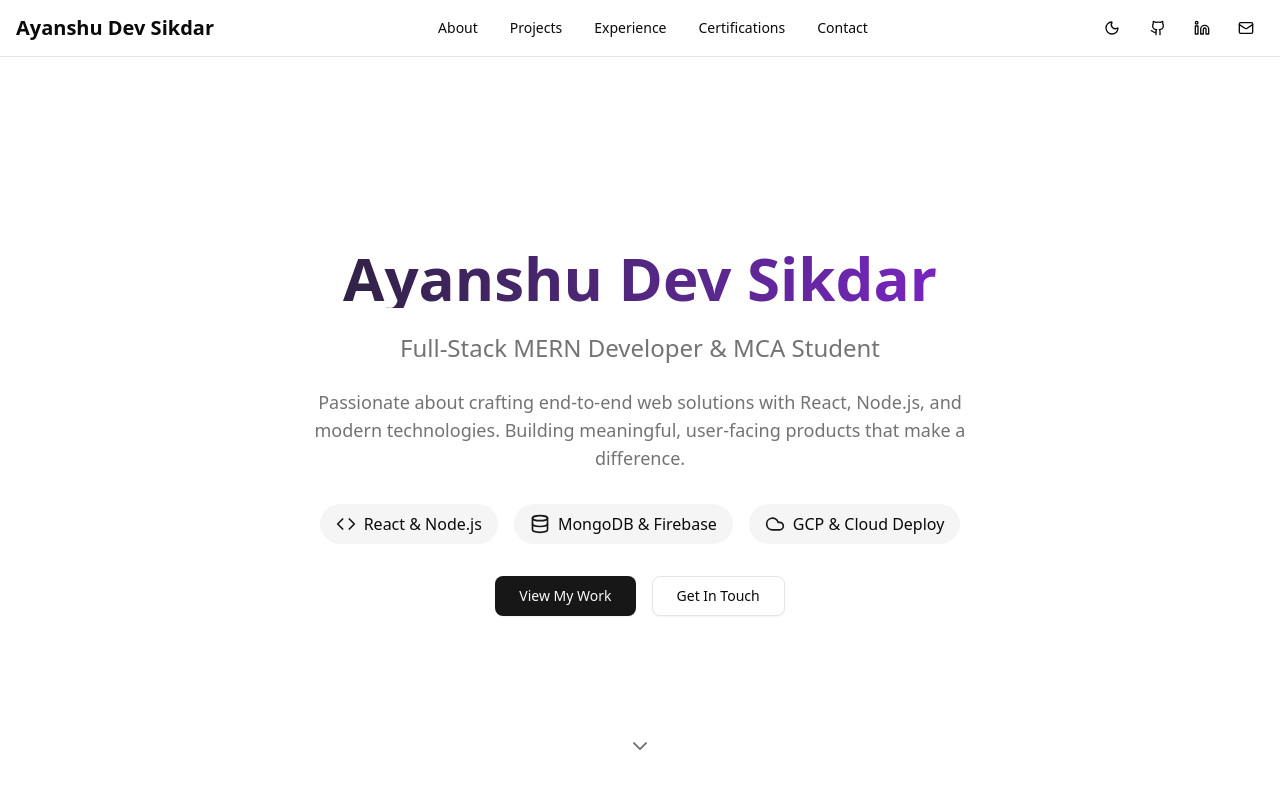
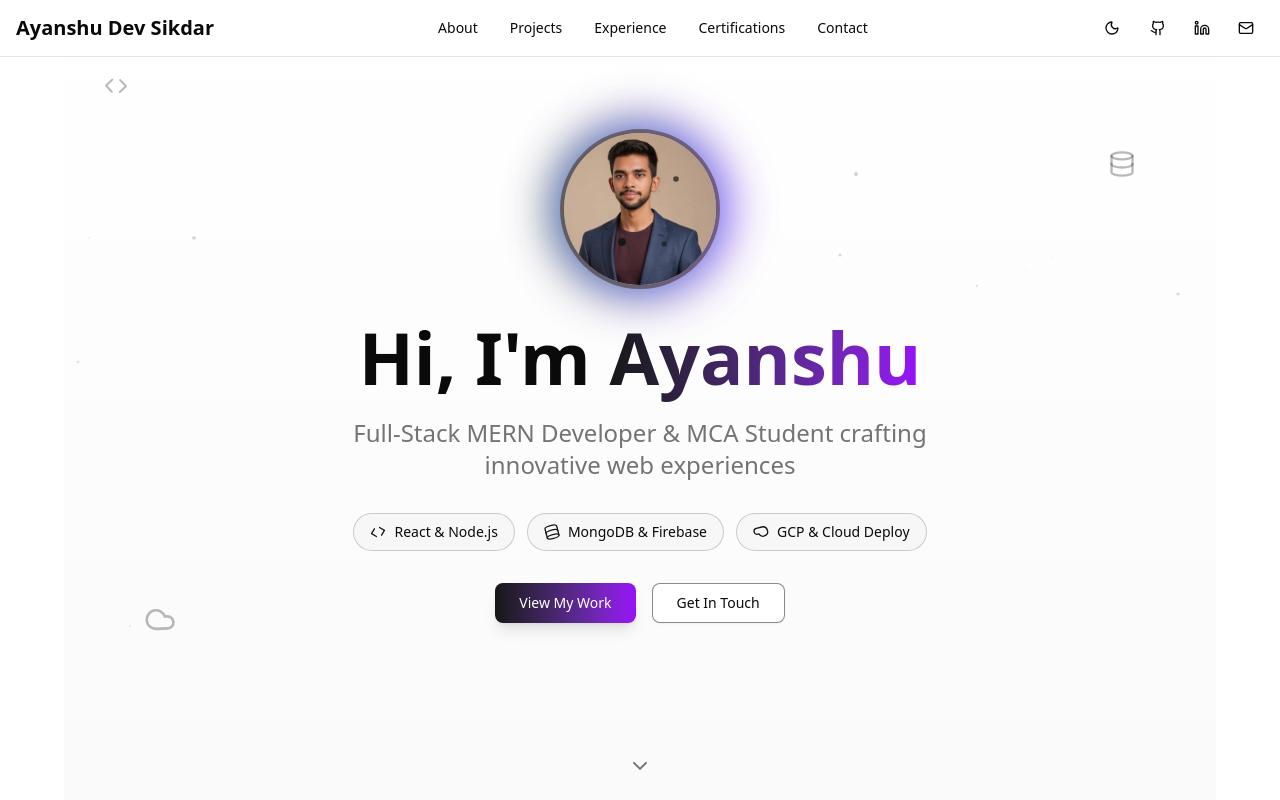
Before and after one commit to MET4L-DS/personal-portfolio, a React (Vite) app in the folder frontend/: page / in a window 1280 px wide. Shown: the top 800 px of the page. Built offline with nearby package versions, Linux system fonts and the light colour scheme.

Commit message:
Add Pic and Enhanced Hero section

```diff
--- a/frontend/src/components/Hero.tsx
+++ b/frontend/src/components/Hero.tsx
@@ -4,91 +4,307 @@ import { ChevronDown, Code, Database, Cloud } from "lucide-react";
 
 export function Hero() {
 	return (
-		<section className="min-h-screen flex items-center justify-center pt-16 px-4">
-			<div className="container mx-auto text-center">
+		<section className="relative min-h-screen flex items-center justify-center bg-gradient-to-b from-background to-muted/50 overflow-hidden">
+			{/* Animated Background Elements */}
+			<div className="absolute inset-0 overflow-hidden">
+				{[...Array(20)].map((_, i) => (
 					<motion.div
-					initial={{ opacity: 0, y: 50 }}
-					animate={{ opacity: 1, y: 0 }}
-					transition={{ duration: 0.8 }}
-					className="space-y-6"
+						key={i}
+						className="absolute w-1 h-1 bg-primary/20 rounded-full"
+						style={{
+							left: `${Math.random() * 100}%`,
+							top: `${Math.random() * 100}%`,
+						}}
+						animate={{
+							scale: [0, 1, 0],
+							opacity: [0, 1, 0],
+						}}
+						transition={{
+							duration: 3,
+							repeat: Infinity,
+							delay: i * 0.2,
+						}}
+					/>
+				))}
+			</div>
+
+			{/* Floating Code Icons */}
+			<motion.div
+				className="absolute top-20 left-10 text-primary/30"
+				animate={{
+					y: [-10, 10, -10],
+					rotate: [0, 5, -5, 0],
+				}}
+				transition={{
+					duration: 6,
+					repeat: Infinity,
+					ease: "easeInOut",
+				}}
 			>
-					<motion.h1
-						initial={{ opacity: 0, scale: 0.8 }}
-						animate={{ opacity: 1, scale: 1 }}
-						transition={{ delay: 0.2, duration: 0.8 }}
-						className="text-4xl md:text-6xl font-bold bg-gradient-to-r from-primary to-purple-600 bg-clip-text text-transparent"
-					>
-						Ayanshu Dev Sikdar
-					</motion.h1>
-
-					<motion.p
-						initial={{ opacity: 0, y: 30 }}
-						animate={{ opacity: 1, y: 0 }}
-						transition={{ delay: 0.4, duration: 0.8 }}
-						className="text-xl md:text-2xl text-muted-foreground"
-					>
-						Full-Stack MERN Developer & MCA Student
-					</motion.p>
-
-					<motion.p
-						initial={{ opacity: 0, y: 30 }}
-						animate={{ opacity: 1, y: 0 }}
-						transition={{ delay: 0.6, duration: 0.8 }}
-						className="text-lg max-w-2xl mx-auto text-muted-foreground"
-					>
-						Passionate about crafting end-to-end web solutions with
-						React, Node.js, and modern technologies. Building
-						meaningful, user-facing products that make a difference.
-					</motion.p>
+				<Code size={24} />
+			</motion.div>
 
 			<motion.div
-						initial={{ opacity: 0, y: 30 }}
-						animate={{ opacity: 1, y: 0 }}
-						transition={{ delay: 0.8, duration: 0.8 }}
-						className="flex flex-wrap justify-center gap-4 mt-8"
+				className="absolute top-40 right-20 text-primary/30"
+				animate={{
+					y: [-10, 10, -10],
+					rotate: [0, 5, -5, 0],
+				}}
+				transition={{
+					duration: 6,
+					repeat: Infinity,
+					ease: "easeInOut",
+					delay: 1,
+				}}
 			>
-						<div className="flex items-center space-x-2 px-4 py-2 bg-muted rounded-full">
-							<Code className="h-5 w-5 text-primary" />
-							<span>React & Node.js</span>
-						</div>
-						<div className="flex items-center space-x-2 px-4 py-2 bg-muted rounded-full">
-							<Database className="h-5 w-5 text-primary" />
-							<span>MongoDB & Firebase</span>
-						</div>
-						<div className="flex items-center space-x-2 px-4 py-2 bg-muted rounded-full">
-							<Cloud className="h-5 w-5 text-primary" />
-							<span>GCP & Cloud Deploy</span>
+				<Database size={28} />
+			</motion.div>
+
+			<motion.div
+				className="absolute bottom-40 left-20 text-primary/30"
+				animate={{
+					y: [-10, 10, -10],
+					rotate: [0, 5, -5, 0],
+				}}
+				transition={{
+					duration: 6,
+					repeat: Infinity,
+					ease: "easeInOut",
+					delay: 2,
+				}}
+			>
+				<Cloud size={32} />
+			</motion.div>
+
+			<div className="container mx-auto px-4 sm:px-6 lg:px-8 text-center z-10">
+				<div className="max-w-4xl mx-auto">
+					{/* Profile Picture Section */}
+					<motion.div
+						className="mb-8 flex justify-center"
+						initial={{ scale: 0.8, opacity: 0 }}
+						animate={{ scale: 1, opacity: 1 }}
+						transition={{ duration: 0.8, ease: "easeOut" }}
+					>
+						<div className="relative">
+							<motion.div
+								className="absolute inset-0 rounded-full bg-gradient-to-r from-primary to-purple-600 opacity-75 blur-xl"
+								animate={{
+									scale: [1, 1.1, 1],
+									opacity: [0.5, 0.8, 0.5],
+								}}
+								transition={{
+									duration: 3,
+									repeat: Infinity,
+									ease: "easeInOut",
+								}}
+							/>
+							<motion.img
+								src="/profile-pic.jpg"
+								alt="Ayanshu Dev Sikdar"
+								className="relative w-32 h-32 md:w-40 md:h-40 rounded-full object-cover border-4 border-primary/50 shadow-2xl"
+								whileHover={{
+									scale: 1.05,
+									rotate: [0, -2, 2, 0],
+									transition: { duration: 0.3 },
+								}}
+								animate={{
+									boxShadow: [
+										"0 0 20px rgba(59, 130, 246, 0.3)",
+										"0 0 40px rgba(59, 130, 246, 0.6)",
+										"0 0 20px rgba(59, 130, 246, 0.3)",
+									],
+								}}
+								transition={{
+									boxShadow: {
+										duration: 2,
+										repeat: Infinity,
+										ease: "easeInOut",
+									},
+								}}
+							/>
+
+							{/* Sparkle Effects */}
+							{[...Array(6)].map((_, i) => (
+								<motion.div
+									key={i}
+									className="absolute w-2 h-2 bg-primary rounded-full"
+									style={{
+										left: `${20 + Math.random() * 60}%`,
+										top: `${20 + Math.random() * 60}%`,
+									}}
+									animate={{
+										scale: [0, 1, 0],
+										opacity: [0, 1, 0],
+									}}
+									transition={{
+										duration: 2,
+										repeat: Infinity,
+										ease: "easeInOut",
+										delay: i * 0.3,
+									}}
+								/>
+							))}
 						</div>
 					</motion.div>
 
+					{/* Main Content */}
 					<motion.div
-						initial={{ opacity: 0, y: 30 }}
+						initial={{ opacity: 0, y: 20 }}
 						animate={{ opacity: 1, y: 0 }}
-						transition={{ delay: 1, duration: 0.8 }}
-						className="flex justify-center space-x-4 mt-8"
+						transition={{ delay: 0.5 }}
+						className="mb-6"
 					>
-						<Button size="lg" asChild>
-							<a href="#projects">View My Work</a>
+						<motion.h1
+							className="text-4xl md:text-6xl lg:text-7xl font-bold mb-4"
+							initial={{ opacity: 0, y: 20 }}
+							animate={{ opacity: 1, y: 0 }}
+							transition={{ delay: 0.7 }}
+						>
+							Hi, I'm{" "}
+							<motion.span
+								className="bg-gradient-to-r from-primary to-purple-600 bg-clip-text text-transparent"
+								animate={{
+									backgroundPosition: [
+										"0% 50%",
+										"100% 50%",
+										"0% 50%",
+									],
+								}}
+								transition={{
+									duration: 3,
+									repeat: Infinity,
+									ease: "easeInOut",
+								}}
+							>
+								Ayanshu
+							</motion.span>
+						</motion.h1>
+					</motion.div>
+
+					<motion.p
+						className="text-xl md:text-2xl text-muted-foreground mb-8 max-w-2xl mx-auto"
+						initial={{ opacity: 0, y: 20 }}
+						animate={{ opacity: 1, y: 0 }}
+						transition={{ delay: 0.9 }}
+					>
+						Full-Stack MERN Developer & MCA Student crafting
+						innovative web experiences
+					</motion.p>
+
+					{/* Skills Tags */}
+					<motion.div
+						className="flex flex-wrap justify-center gap-3 mb-8"
+						initial={{ opacity: 0, y: 20 }}
+						animate={{ opacity: 1, y: 0 }}
+						transition={{ delay: 1.1 }}
+					>
+						{[
+							{
+								name: "React & Node.js",
+								icon: <Code className="h-4 w-4" />,
+							},
+							{
+								name: "MongoDB & Firebase",
+								icon: <Database className="h-4 w-4" />,
+							},
+							{
+								name: "GCP & Cloud Deploy",
+								icon: <Cloud className="h-4 w-4" />,
+							},
+						].map((skill, index) => (
+							<motion.div
+								key={skill.name}
+								className="flex items-center space-x-2 px-4 py-2 bg-muted/80 backdrop-blur-sm border border-primary/20 rounded-full text-sm font-medium"
+								initial={{ opacity: 0, scale: 0.8 }}
+								animate={{ opacity: 1, scale: 1 }}
+								transition={{ delay: 1.3 + index * 0.1 }}
+								whileHover={{
+									scale: 1.05,
+									backgroundColor: "rgba(59, 130, 246, 0.1)",
+									borderColor: "rgba(59, 130, 246, 0.4)",
+									transition: { duration: 0.2 },
+								}}
+							>
+								<motion.div
+									className="text-primary"
+									animate={{ rotate: [0, 360] }}
+									transition={{
+										duration: 2,
+										repeat: Infinity,
+										ease: "linear",
+									}}
+								>
+									{skill.icon}
+								</motion.div>
+								<span>{skill.name}</span>
+							</motion.div>
+						))}
+					</motion.div>
+
+					{/* CTA Buttons */}
+					<motion.div
+						className="flex flex-col sm:flex-row gap-4 justify-center mb-12"
+						initial={{ opacity: 0, y: 20 }}
+						animate={{ opacity: 1, y: 0 }}
+						transition={{ delay: 1.5 }}
+					>
+						<motion.div
+							whileHover={{ scale: 1.05 }}
+							whileTap={{ scale: 0.95 }}
+						>
+							<Button
+								size="lg"
+								className="bg-gradient-to-r from-primary to-purple-600 hover:from-primary/90 hover:to-purple-600/90 text-white shadow-lg"
+								onClick={() =>
+									document
+										.getElementById("projects")
+										?.scrollIntoView({ behavior: "smooth" })
+								}
+							>
+								View My Work
 							</Button>
-						<Button size="lg" variant="outline" asChild>
-							<a href="#contact">Get In Touch</a>
+						</motion.div>
+
+						<motion.div
+							whileHover={{ scale: 1.05 }}
+							whileTap={{ scale: 0.95 }}
+						>
+							<Button
+								variant="outline"
+								size="lg"
+								className="border-primary/50 hover:bg-primary/10"
+								onClick={() =>
+									document
+										.getElementById("contact")
+										?.scrollIntoView({ behavior: "smooth" })
+								}
+							>
+								Get In Touch
 							</Button>
 						</motion.div>
 					</motion.div>
 
+					{/* Scroll Indicator */}
 					<motion.div
-					initial={{ opacity: 0 }}
-					animate={{ opacity: 1 }}
-					transition={{ delay: 1.5, duration: 0.8 }}
 						className="absolute bottom-8 left-1/2 transform -translate-x-1/2"
+						initial={{ opacity: 0, y: 20 }}
+						animate={{ opacity: 1, y: 0 }}
+						transition={{ delay: 2 }}
 					>
 						<motion.div
-						animate={{ y: [0, -10, 0] }}
-						transition={{ repeat: Infinity, duration: 2 }}
+							animate={{ y: [0, 10, 0] }}
+							transition={{ duration: 2, repeat: Infinity }}
+							className="cursor-pointer"
+							onClick={() =>
+								document
+									.getElementById("about")
+									?.scrollIntoView({ behavior: "smooth" })
+							}
 						>
-						<ChevronDown className="h-6 w-6 text-muted-foreground" />
+							<ChevronDown className="w-6 h-6 text-muted-foreground" />
 						</motion.div>
 					</motion.div>
+				</div>
 			</div>
 		</section>
 	);
```
Lines whose indentation alone changed are shown as unchanged.
